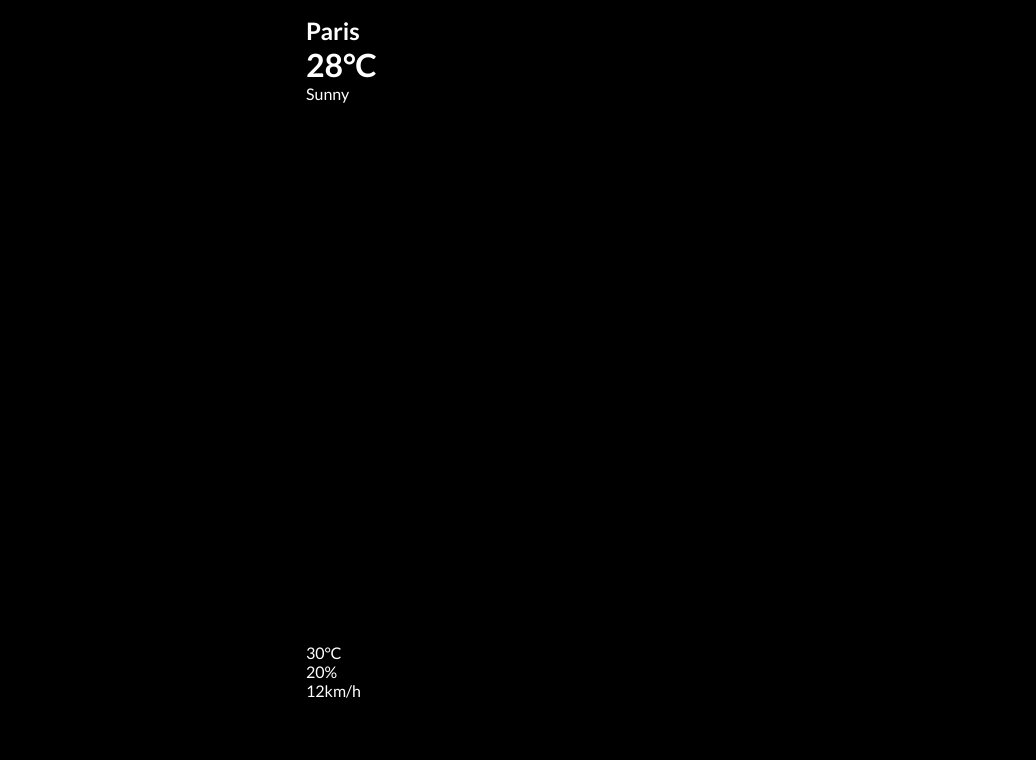
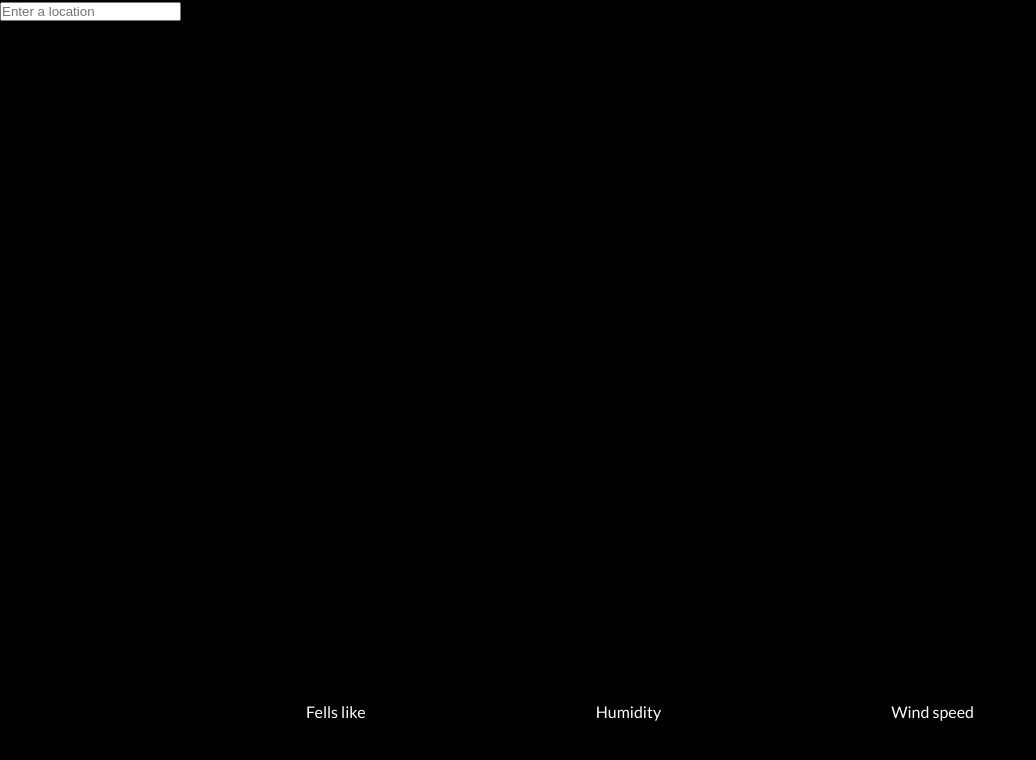
Before and after one commit to martincavil/react-weather-app, a React (Create React App) app: page / in a window 1280 px wide. Shown: the top 760 px of the page, without its empty margins (0-1036 px from the left). Built offline with nearby package versions, Linux system fonts and the light colour scheme.

Commit message:
setup api & link to jsx elements

```diff
--- a/src/App.jsx
+++ b/src/App.jsx
@@ -6,32 +6,55 @@ function App() {
 
   const [data, setData] = useState({});
   const [location, setLocation] = useState('');
-  const url = 'https://api.openweathermap.org/data/2.5/weather?q=${location}&appid=c0670ccf8896f75507e0281fbdc2b22d';
+
+  const url = `https://api.openweathermap.org/data/2.5/weather?q=${location}&units=metric&appid=c0670ccf8896f75507e0281fbdc2b22d`;
+
+  const searchLocation = (e) => {
+    if(e.key === 'Enter') {
+      axios.get(url).then((response) => {
+        setData(response.data)
+        console.log(response.data)
+    })
+    setLocation('')
+  }
+}
+
   return (
     <div className="app">
+      <div className="search">
+        <input
+        value={location}
+        onChange={e => setLocation(e.target.value)}
+        onKeyPress={searchLocation}
+        type="text"
+        placeholder='Enter a location' />
+      </div>
        <div className="container">
 
         <div className="top">
           <div className="location">
-            <h2>Paris</h2>
+            <h2>{data.name}</h2>
             <div className="temp">
-              <h1>28°C</h1>
+              {data.main ? <h1>{data.main.temp.toFixed()}°C</h1> : null}
             </div>
             <div className="desc">
-              <p>Sunny</p>
+            {data.weather ? <p>{data.weather[0].description}</p> : null}
             </div>
           </div>
         </div>
 
         <div className="bottom">
           <div className="feels">
-            <p>30°C</p>
+          {data.main ? <p>{data.main.feels_like.toFixed()}°C</p> : null}
+            <span>Fells like</span>
           </div>
           <div className="humidity">
-            <p>20%</p>
+            {data.main ? <p>{data.main.humidity}%</p> : null}
+            <span>Humidity</span>
           </div>
           <div className="wind">
-            <p>12km/h</p>
+            {data.wind ? <p>{data.wind.speed} km/h</p> : null}
+            <span>Wind speed</span>
           </div>
         </div>
 
--- a/src/app.scss
+++ b/src/app.scss
@@ -33,5 +33,11 @@ body {
 
     }
 
+    .bottom {
+      display: flex;
+      align-items: center;
+      justify-content: space-between;
+    }
+
   }
 }
```
